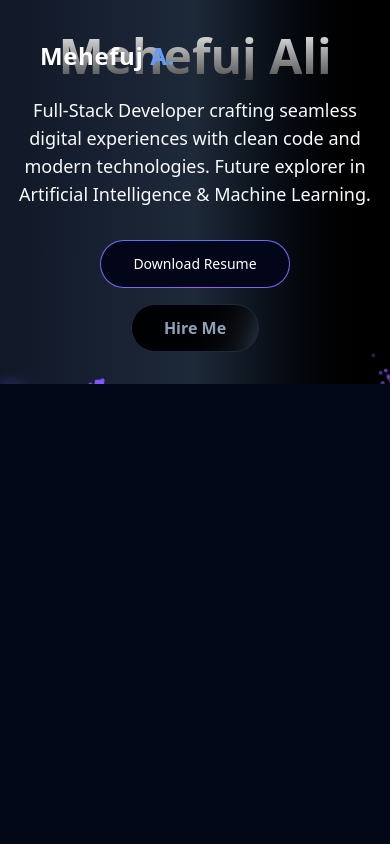
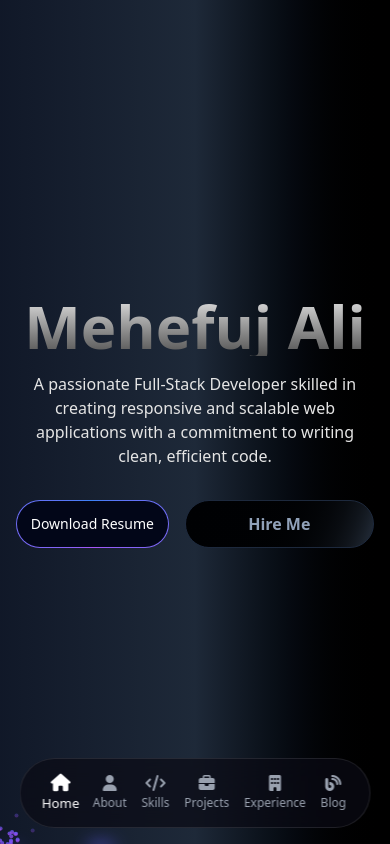
Before and after one commit to mehefujali/mehefujali-portfolio, a Next.js app: page / in a window 390 px wide. Built offline with nearby package versions, Linux system fonts and the light colour scheme.

Commit message:
responsive hero and navbar

```diff
--- a/src/app/components/Layout/Navbar.tsx
+++ b/src/app/components/Layout/Navbar.tsx
@@ -3,8 +3,18 @@
 import React, { useState, useEffect } from 'react';
 import { Button } from "@/components/ui/button";
 import { cn } from "@/lib/utils";
+import { motion, AnimatePresence } from 'framer-motion';
 
-const NavLink: React.FC<{ href: string, children: React.ReactNode }> = ({ href, children }) => {
+const navLinks = [
+    { href: "#hero", label: "Home", icon: "fa-solid fa-house" },
+    { href: "#about", label: "About", icon: "fa-solid fa-user" },
+    { href: "#skills", label: "Skills", icon: "fa-solid fa-code" },
+    { href: "#projects", label: "Projects", icon: "fa-solid fa-briefcase" },
+    { href: "#experience", label: "Experience", icon: "fa-solid fa-building" },
+    { href: "#blog", label: "Blog", icon: "fa-solid fa-blog" },
+];
+
+const NavLink: React.FC<{ href: string, children: React.ReactNode, className?: string }> = ({ href, children, className }) => {
     const [isActive, setIsActive] = useState(false);
     useEffect(() => {
         const checkActive = () => {
@@ -23,7 +33,8 @@ const NavLink: React.FC<{ href: string, children: React.ReactNode }> = ({ href,
             className={cn(
                 "transition duration-300 px-4 py-2 rounded-lg text-base font-medium relative",
                 "hover:text-white",
-                isActive ? 'text-white font-semibold' : 'text-gray-400'
+                isActive ? 'text-white font-semibold' : 'text-gray-400',
+                className
             )}
         >
             {children}
@@ -33,6 +44,27 @@ const NavLink: React.FC<{ href: string, children: React.ReactNode }> = ({ href,
         </a>
     );
 };
+
+const MobileNavLink: React.FC<{ href: string, label: string, icon: string }> = ({ href, label, icon }) => {
+    const [isActive, setIsActive] = useState(false);
+    useEffect(() => {
+        const checkActive = () => {
+            if (typeof window !== 'undefined') {
+                setIsActive(window.location.hash === href || (href === "#hero" && window.location.hash === ""));
+            }
+        };
+        window.addEventListener('hashchange', checkActive);
+        checkActive();
+        return () => window.removeEventListener('hashchange', checkActive);
+    }, [href]);
+
+    return (
+        <a href={href} className={cn("flex flex-col items-center gap-1 transition-all duration-300", isActive ? "text-white scale-110" : "text-gray-400")}>
+            <i className={icon}></i>
+            <span className="text-xs">{label}</span>
+        </a>
+    )
+}
 
 const Navbar = () => {
     const [scrolled, setScrolled] = useState(false);
@@ -46,7 +78,9 @@ const Navbar = () => {
     }, []);
 
     return (
-        <header className="fixed top-0 w-full z-[100] transition-all duration-300">
+        <>
+            {/* Desktop Navbar */}
+            <header className="fixed top-0 w-full z-[100] transition-all duration-300 hidden md:block">
                 <nav className="container mx-auto px-4 sm:px-6 lg:px-8">
                     <div
                         className={cn(
@@ -58,18 +92,36 @@ const Navbar = () => {
                             <span className="text-white">Mehefuj<span className="brand-text"> A.</span></span>
                         </a>
                         <div className="hidden md:flex space-x-2 items-center">
-                        <NavLink href="#hero">Home</NavLink>
-                        <NavLink href="#about">About</NavLink>
-                        <NavLink href="#skills">Skills</NavLink>
-                        <NavLink href="#projects">Projects</NavLink>
-                        <NavLink href="#experience">Experience</NavLink>
-                        <Button asChild>
+                            {navLinks.map(link => (
+                                <NavLink key={link.href} href={link.href}>{link.label}</NavLink>
+                            ))}
+                            <Button asChild className="btn-gradient-border">
                                 <a href="#contact">Contact Me</a>
                             </Button>
                         </div>
                     </div>
                 </nav>
             </header>
+
+            {/* Mobile Dynamic Island Navbar */}
+            <AnimatePresence>
+                <motion.div
+                    initial={{ y: 100 }}
+                    animate={{ y: 0 }}
+                    exit={{ y: 100 }}
+                    transition={{ duration: 0.5, ease: "easeInOut" }}
+                    className="fixed bottom-4 left-1/2 -translate-x-1/2 w-[90%] max-w-md z-[100] md:hidden"
+                >
+                    <nav className="bg-[rgba(10,10,20,0.7)] backdrop-blur-lg border border-[rgba(255,255,255,0.1)] rounded-full p-4">
+                        <div className="flex justify-around items-center">
+                            {navLinks.map(link => (
+                                <MobileNavLink key={link.href} href={link.href} label={link.label} icon={link.icon} />
+                            ))}
+                        </div>
+                    </nav>
+                </motion.div>
+            </AnimatePresence>
+        </>
     );
 };
 
--- a/src/app/components/Modules/Home/HeroSection.tsx
+++ b/src/app/components/Modules/Home/HeroSection.tsx
@@ -7,23 +7,23 @@ import React from "react";
 export default function HeroSection() {
     return (
         <BackgroundBeamsWithCollision>
-            <section id="hero" className="h-[40rem] w-full rounded-md relative flex flex-col items-center justify-center antialiased">
-                <div className="max-w-4xl mx-auto p-4">
-                    <h1 className="relative z-10 text-5xl md:text-9xl bg-clip-text text-transparent bg-gradient-to-b from-neutral-200 to-neutral-600 text-center font-sans font-bold">
+            <section id="hero" className="min-h-screen w-full rounded-md relative flex flex-col items-center justify-center antialiased">
+                <div className="max-w-4xl mx-auto p-4 text-center">
+                    <h1 className="relative z-10 text-6xl sm:text-7xl md:text-7xl lg:text-9xl bg-clip-text text-transparent bg-gradient-to-b from-neutral-200 to-neutral-600 font-sans font-bold">
                         Mehefuj Ali
                     </h1>
                     <p></p>
-                    <p className="text-muted-foreground max-w-lg mx-auto my-4 text-lg text-center relative z-10">
-                        Full-Stack Developer crafting seamless digital experiences with clean code and modern technologies. Future explorer in Artificial Intelligence & Machine Learning.
+                    <p className="text-neutral-200 max-w-2xl mx-auto my-4 text-base sm:text-lg md:text-xl relative z-10">
+                        A passionate Full-Stack Developer skilled in creating responsive and scalable web applications with a commitment to writing clean, efficient code.
                     </p>
-                    <div className="flex flex-col sm:flex-row items-center justify-center gap-4 mt-8">
-                        <button className="relative inline-flex h-12 overflow-hidden rounded-full p-[1px] focus:outline-none focus:ring-2 focus:ring-slate-400 focus:ring-offset-2 focus:ring-offset-slate-50">
+                    <div className="flex   items-center justify-center gap-4 mt-8">
+                        <button className="relative inline-flex h-12 w-full sm:w-auto overflow-hidden rounded-full p-[1px] focus:outline-none focus:ring-2 focus:ring-slate-400 focus:ring-offset-2 focus:ring-offset-slate-50">
                             <span className="absolute inset-[-1000%] animate-[spin_2s_linear_infinite] bg-[conic-gradient(from_90deg_at_50%_50%,#3b82f6_0%,#a855f7_50%,#3b82f6_100%)]" />
-                            <span className="inline-flex h-full w-full cursor-pointer items-center justify-center rounded-full bg-slate-950 px-8 py-1 text-sm font-medium text-white backdrop-blur-3xl">
+                            <span className="inline-flex h-full w-full cursor-pointer items-center justify-center rounded-full bg-slate-950 px-8 py-1 text-sm font-medium text-nowrap text-white backdrop-blur-3xl">
                                 Download Resume
                             </span>
                         </button>
-                        <button className="inline-flex h-12 font-semibold animate-shimmer items-center justify-center rounded-full border border-slate-800 bg-[linear-gradient(110deg,#000103,45%,#1e2631,55%,#000103)] bg-[length:200%_100%] px-8 text-slate-400 transition-colors focus:outline-none focus:ring-2 focus:ring-slate-400 focus:ring-offset-2 focus:ring-offset-slate-50">
+                        <button className="inline-flex h-12 w-full sm:w-auto font-semibold animate-shimmer items-center justify-center rounded-full border border-slate-800 bg-[linear-gradient(110deg,#000103,45%,#1e2631,55%,#000103)] bg-[length:200%_100%] px-8 text-slate-400 transition-colors focus:outline-none focus:ring-2 focus:ring-slate-400 focus:ring-offset-2 focus:ring-offset-slate-50">
                             Hire Me
                         </button>
                     </div>
--- a/src/components/ui/background-beams-with-collision.tsx
+++ b/src/components/ui/background-beams-with-collision.tsx
@@ -64,13 +64,29 @@ export const BackgroundBeamsWithCollision = ({
             delay: 2,
             className: "h-6",
         },
+        {
+            initialX: 1400,
+            translateX: 1200,
+            duration: 6,
+            repeatDelay: 4,
+            delay: 2,
+            className: "h-6",
+        },
+        {
+            initialX: 1600,
+            translateX: 1200,
+            duration: 3,
+            repeatDelay: 5,
+            delay: 2,
+            className: "h-6",
+        },
     ];
 
     return (
         <div
             ref={parentRef}
             className={cn(
-                "h-96 md:h-[100vh] bg-gradient-to-r from-gray-900 via-gray-800 to-black relative flex items-center w-full justify-center overflow-hidden",
+                " h-[100vh] bg-gradient-to-r from-gray-900 via-gray-800 to-black relative flex items-center w-full justify-center overflow-hidden",
                 // h-screen if you want bigger
                 className
             )}
```
Also changed, not shown: 1 other file (tests, documents, lock files or other folders). Lines whose indentation alone changed are shown as unchanged.
